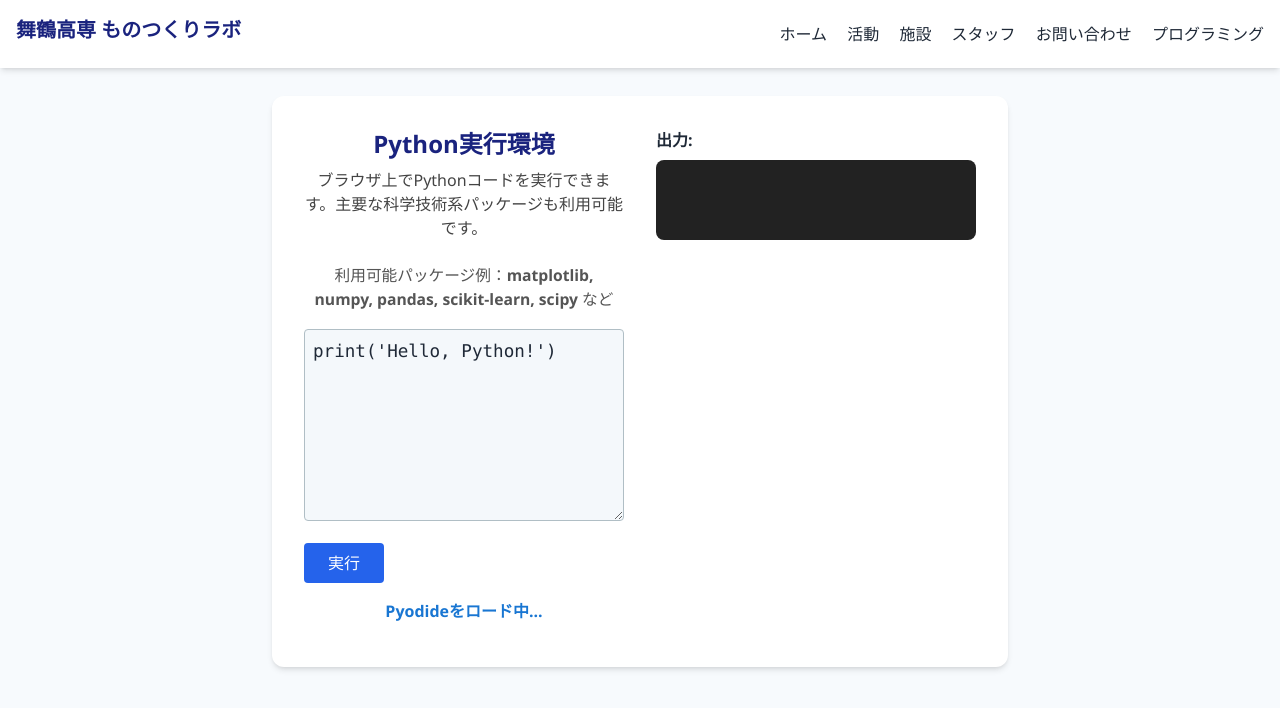
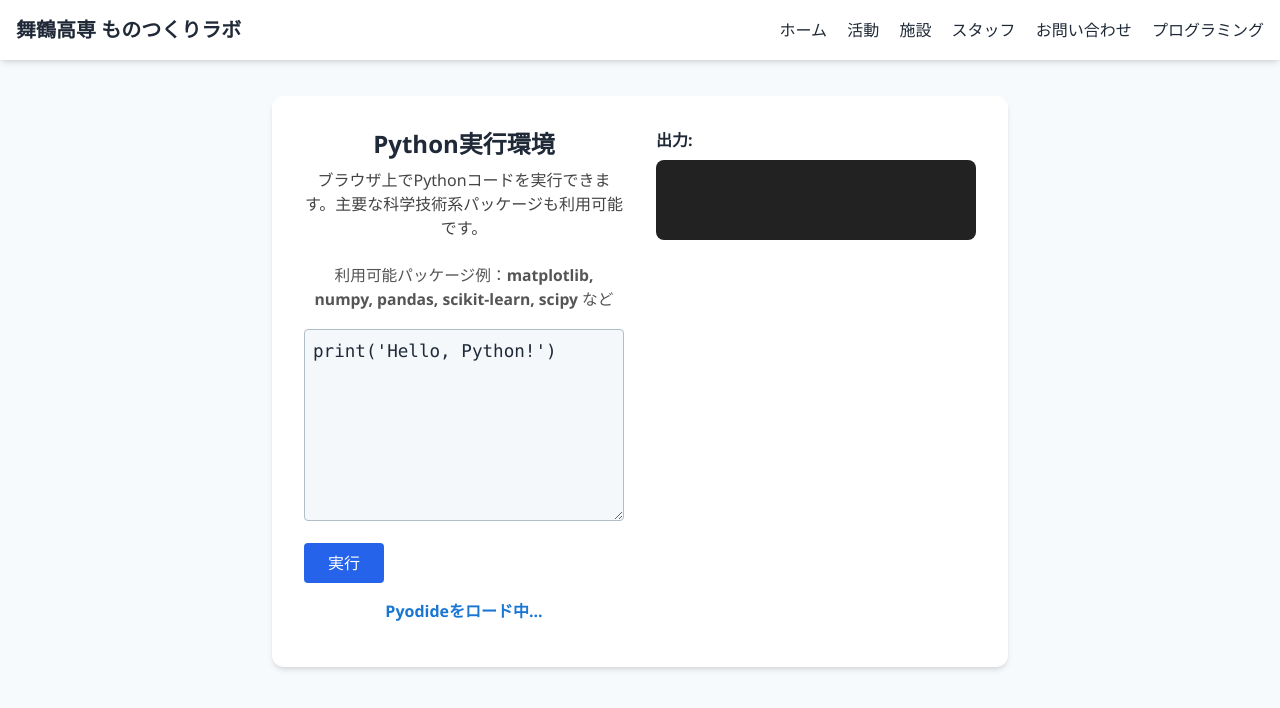
Before and after one commit to Altairu/monozukuri-lab, a plain HTML site: page python.html in a window 1280 px wide. Drawn offline with nearby package versions, Linux system fonts and the light colour scheme; a script that the page names is missing.

Commit message:
ヘッダーのタイトルスタイルを修正し、Python実行環境のスタイルを整理

```diff
--- a/python.html
+++ b/python.html
@@ -147,11 +147,6 @@
             box-shadow: 0 4px 24px #0001;
             padding: 32px 24px 24px 24px;
         }
-        h1 {
-            text-align: center;
-            color: #1a237e;
-            margin-bottom: 8px;
-        }
         .desc {
             text-align: center;
             color: #444;
```
Also changed, not shown: events/3dcontest2025.html (+1 -1 lines).
